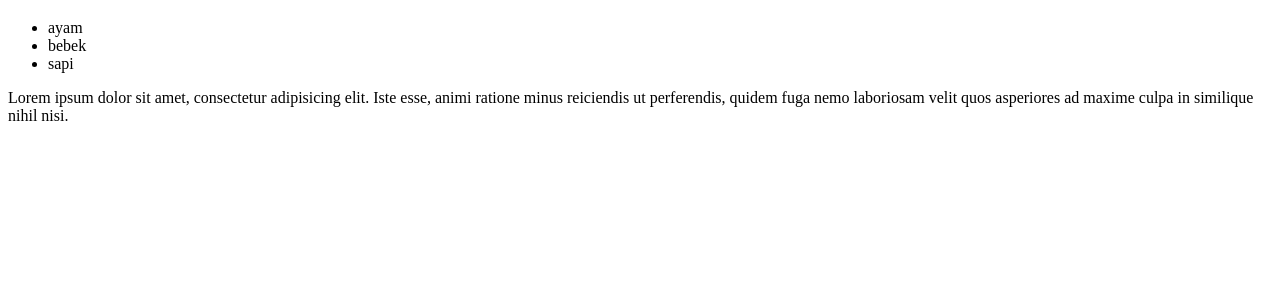
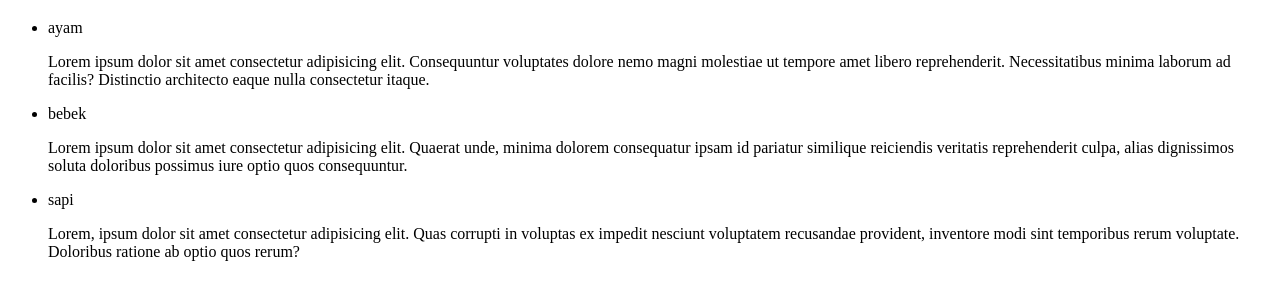
Before and after one commit to kadhisarei/post-test, a plain HTML site: page index.html in a window 1280 px wide. Shown: the part 61-360 px from the top of the page. Drawn offline with Linux system fonts and the light colour scheme.

Commit message:
nambah p

```diff
--- a/index.html
+++ b/index.html
@@ -12,13 +12,10 @@
     </div>
     <div class="isi">
         <ul>
-            <li>ayam</li>
-            <li>bebek</li>
-            <li>sapi</li>
+            <li>ayam <p>Lorem ipsum dolor sit amet consectetur adipisicing elit. Consequuntur voluptates dolore nemo magni molestiae ut tempore amet libero reprehenderit. Necessitatibus minima laborum ad facilis? Distinctio architecto eaque nulla consectetur itaque.</p></li>
+            <li>bebek <p>Lorem ipsum dolor sit amet consectetur adipisicing elit. Quaerat unde, minima dolorem consequatur ipsam id pariatur similique reiciendis veritatis reprehenderit culpa, alias dignissimos soluta doloribus possimus iure optio quos consequuntur.</p></li>
+            <li>sapi <p>Lorem, ipsum dolor sit amet consectetur adipisicing elit. Quas corrupti in voluptas ex impedit nesciunt voluptatem recusandae provident, inventore modi sint temporibus rerum voluptate. Doloribus ratione ab optio quos rerum?</p></li>
         </ul>
-    </div>
-    <div>
-        <p>Lorem ipsum dolor sit amet, consectetur adipisicing elit. Iste esse, animi ratione minus reiciendis ut perferendis, quidem fuga nemo laboriosam velit quos asperiores ad maxime culpa in similique nihil nisi.</p>
     </div>
 </body>
 </html>
```
